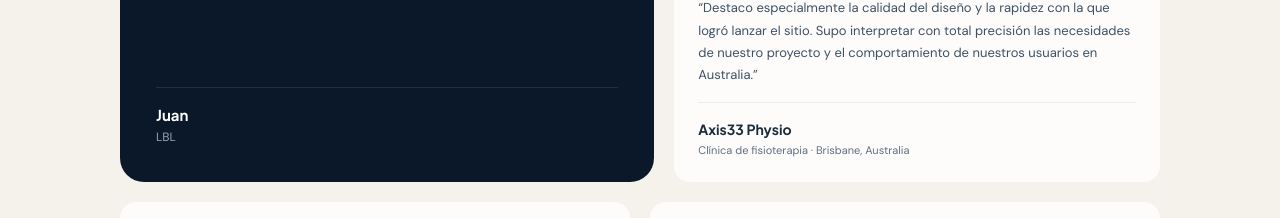
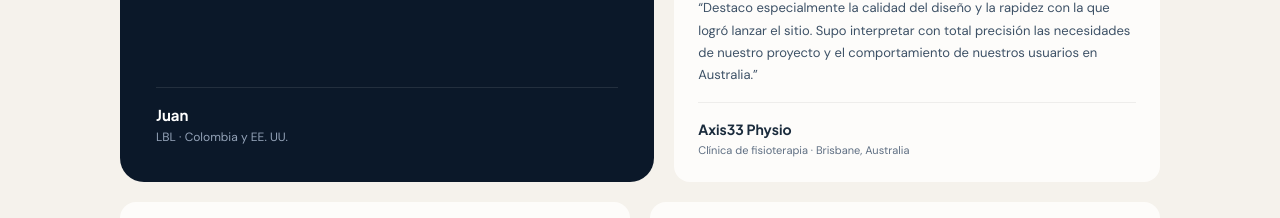
Before and after one commit to stiv-seo/stivenramirez-, a Next.js app: page / in a window 1280 px wide. Shown: the part 6333-6551 px from the top of the page. Built offline with nearby package versions, Linux system fonts and the light colour scheme.

Commit message:
Testimonials: LBL operates in Colombia and the US
Co-Authored-By: Claude Sonnet 5.5 <noreply@anthropic.com>

```diff
--- a/src/data/testimonials.ts
+++ b/src/data/testimonials.ts
@@ -6,6 +6,7 @@ export const testimonials: Testimonial[] = [
     id: "lbl",
     name: "Juan",
     company: "LBL",
+    city: "Colombia y EE. UU.",
     text: "Ha hecho un trabajo impecable en el posicionamiento SEO. Ha sabido optimizar y ajustar el sitio web estratégicamente para alcanzar grandes resultados, tanto a nivel técnico como en la experiencia de diseño.",
     stars: 5,
   },
```
